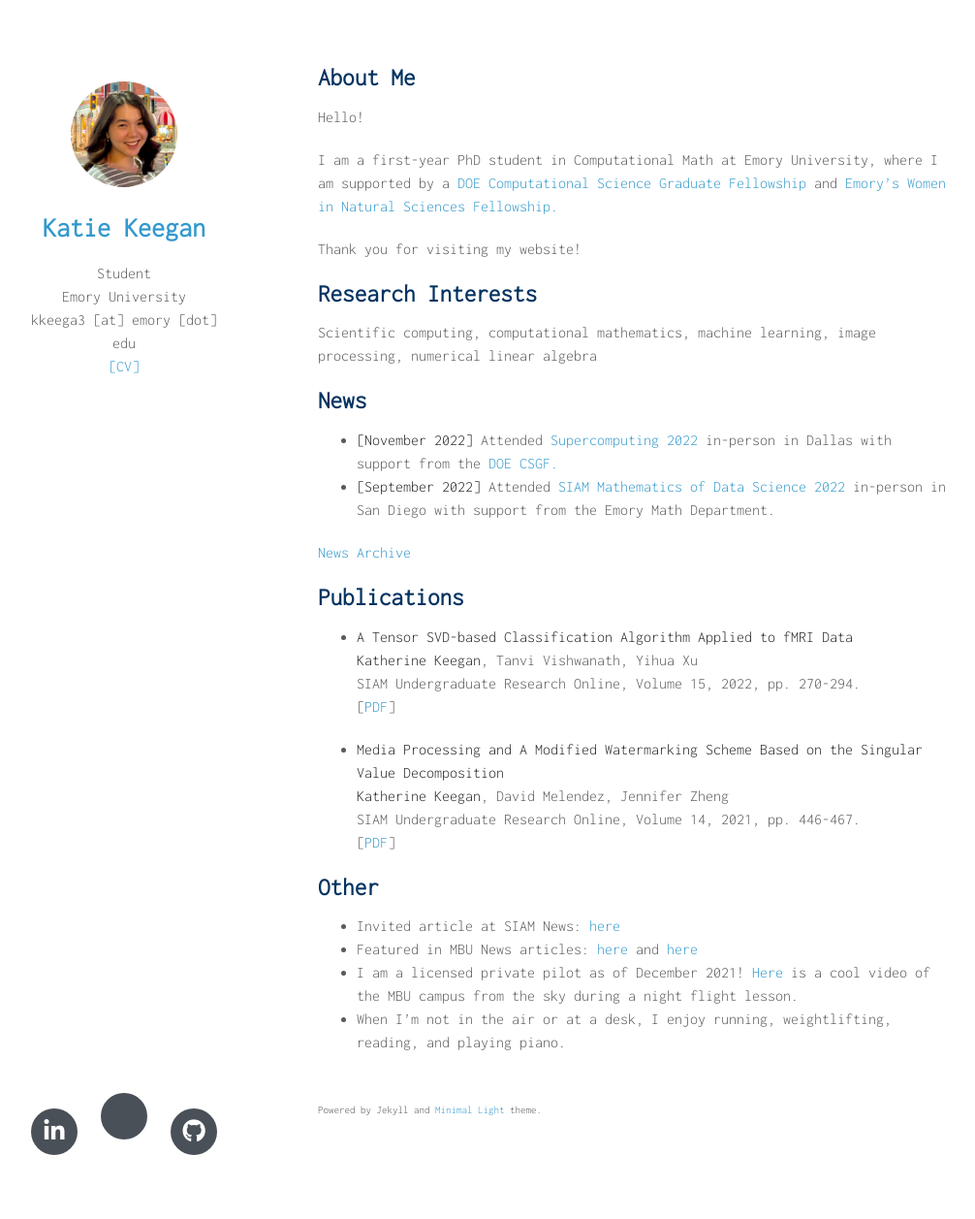
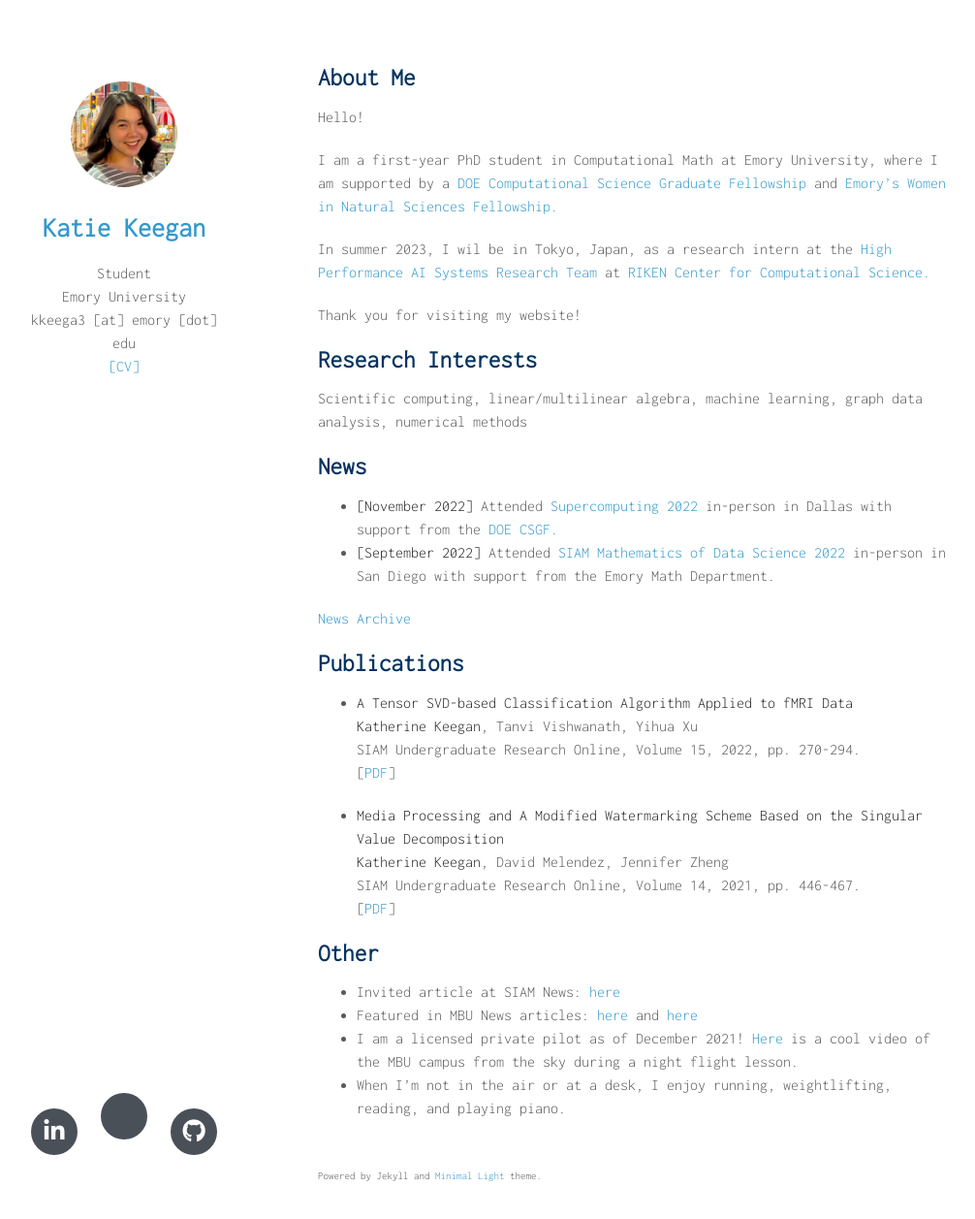
Before and after one commit to katiekeegan/katiekeegan, a Jekyll site: the page built from index.md, in a window 1280 px wide and 1293 px high. Shown: the top 1257 px of the window at 97% size, without its empty margins (142-1148 px from the left). Built offline with Jekyll 4.4.1, drawn with Linux system fonts in a browser that asks for light colours; nearby versions of some CDN libraries; a style sheet for code colours, icons or effects is not loaded; our own code applies the rules of GitHub Pages for plain Markdown files.

Commit message:
Update index.md

```diff
--- a/index.md
+++ b/index.md
@@ -8,11 +8,13 @@ Hello!
 
 I am a first-year PhD student in Computational Math at Emory University, where I am supported by a [DOE Computational Science Graduate Fellowship](https://www.krellinst.org/csgf/) and [Emory's Women in Natural Sciences Fellowship.](https://www.gs.emory.edu/admissions/finance_overview.html#:~:text=The%20Women%20in%20Natural%20Sciences,have%20demonstrated%20outstanding%20academic%20achievement.)
 
+In summer 2023, I wil be in Tokyo, Japan, as a research intern at the [High Performance AI Systems Research Team](https://www.r-ccs.riken.jp/en/research/labs/hpaisrt/) at [RIKEN Center for Computational Science.](https://www.r-ccs.riken.jp/en/)
+
 Thank you for visiting my website!
 
 ## Research Interests
 
-Scientific computing, computational mathematics, machine learning, image processing, numerical linear algebra
+Scientific computing, linear/multilinear algebra, machine learning, graph data analysis, numerical methods
 
 ## News
 - **[November 2022]** Attended [Supercomputing 2022](https://sc22.supercomputing.org/) in-person in Dallas with support from the [DOE CSGF.](https://www.krellinst.org/csgf/)
```
